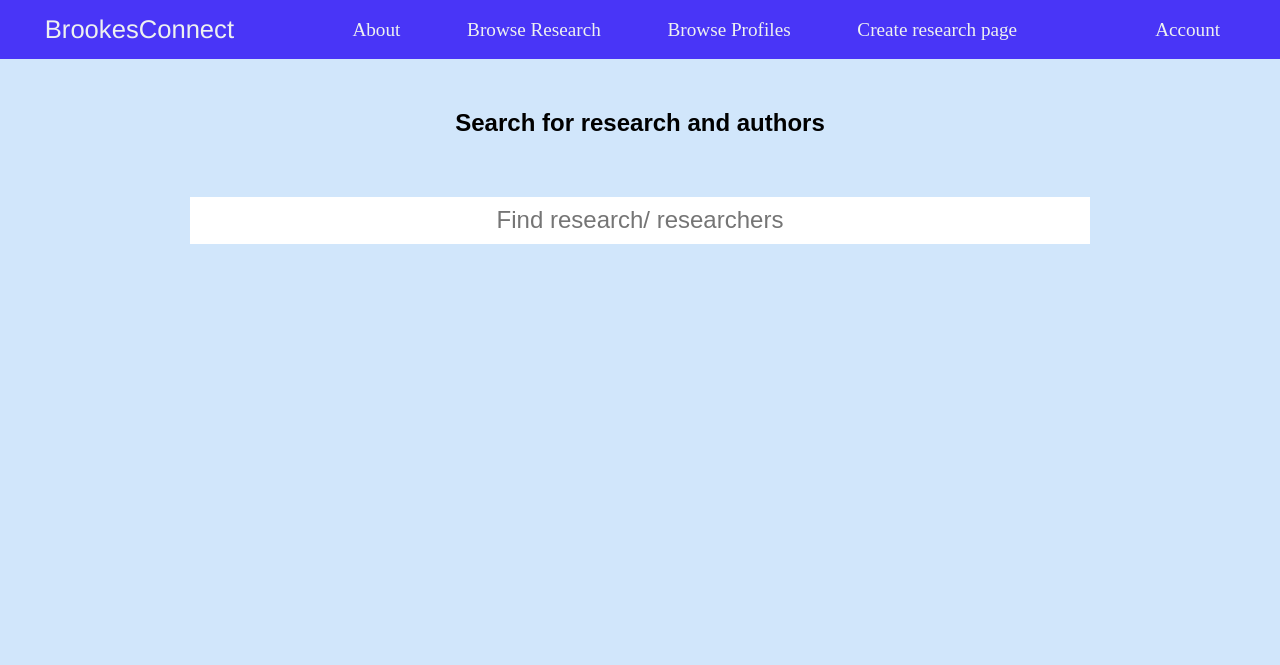
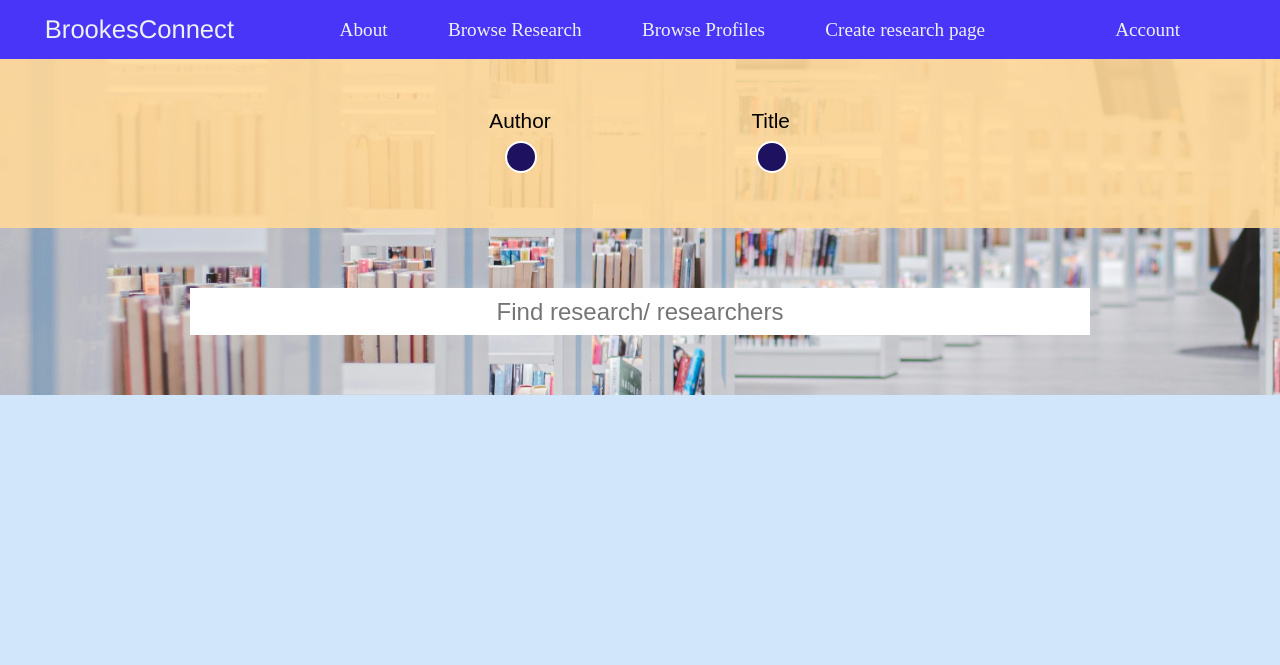
Before and after one commit to JimWould99/group_project, a PHP site: page /search/search.html in a window 1280 px wide; the page is wider, and only the part inside the window is pictured. Shown: the top 665 px of that part. Run offline with PHP 8.4, Linux system fonts and the light colour scheme.

Commit message:
edited search

```diff
--- a/search/search.html
+++ b/search/search.html
@@ -18,8 +18,18 @@
       <a href="#">Account</a>
     </div>
 
+      <div id="top_section">
+        <div id="select_search">
+            <label for="author_select">Author
+            <input onclick="checkResults()" type="radio" name="account_type" class="second" id="author_select" value="author_select">
+            <span class="checked"></span>
+            </label>
+            <label for="title_select">Title
+            <input onclick="checkResults()" type="radio" name="account_type" class="second" id="title_select" value="title_select">
+            <span class="checked"></span>
+        </div>
+
             <div id="search_bar_section">
-      <h2>Search for research and authors</h2>
         <input
           type="text"
           id="search_bar"
@@ -28,115 +38,132 @@
         />
             </div>
 
+      </div>
+
     <div id="search_results">
+
       <div id="research_card">
-        <p id="title">Example title</p>
+        <p id="title">Example title one</p>
+        <div id="image"></div>
         <p id="short_bio">
           Short Bio: Neque convallis a cras semper auctor neque. Tempus
-          imperdiet nulla malesuada pellentesque elit eget. est veli Neque
-          convallis a cras semper auctor neque. Tempus imperdiet nulla malesuada
-          pellentesque elit eget. est veli
+          imperdiet nulla malesuada pellentesque elit eget. Tempus
+          imperdiet nulla malesuada pellentesque elit eget.
         </p>
         <p id="author">David Lightfoot</p>
-        <a href="#">Link to work</a>
       </div>
 
       <div id="research_card">
-        <p id="title">Example title</p>
+        <p id="title">Example title two</p>
+        <div id="image"></div>
         <p id="short_bio">
           Short Bio: Neque convallis a cras semper auctor neque. Tempus
-          imperdiet nulla malesuada pellentesque elit eget. est veli Neque
-          convallis a cras semper auctor neque. Tempus imperdiet nulla malesuada
-          pellentesque elit eget. est veli
+          imperdiet nulla malesuada pellentesque elit eget. Tempus
+          imperdiet nulla malesuada pellentesque elit eget.
         </p>
         <p id="author">Nav Dean</p>
-        <a href="#">Link to work</a>
       </div>
 
+
       <div id="research_card">
-        <p id="title">Example title</p>
+        <p id="title">Example title two</p>
+        <div id="image"></div>
         <p id="short_bio">
           Short Bio: Neque convallis a cras semper auctor neque. Tempus
-          imperdiet nulla malesuada pellentesque elit eget. est veli Neque
-          convallis a cras semper auctor neque. Tempus imperdiet nulla malesuada
-          pellentesque elit eget. est veli
+          imperdiet nulla malesuada pellentesque elit eget. Tempus
+          imperdiet nulla malesuada pellentesque elit eget.
+        </p>
+        <p id="author">Samia Kamal</p>
+      </div>
+
+
+      <div id="research_card">
+        <p id="title">Example title three</p>
+        <div id="image"></div>
+        <p id="short_bio">
+          Short Bio: Neque convallis a cras semper auctor neque. Tempus
+          imperdiet nulla malesuada pellentesque elit eget. Tempus
+          imperdiet nulla malesuada pellentesque elit eget.
+        </p>
+        <p id="author">Joe Bloggs</p>
+      </div>
+
+
+      <div id="research_card">
+        <p id="title">Example title four</p>
+        <div id="image"></div>
+        <p id="short_bio">
+          Short Bio: Neque convallis a cras semper auctor neque. Tempus
+          imperdiet nulla malesuada pellentesque elit eget. Tempus
+          imperdiet nulla malesuada pellentesque elit eget.
+        </p>
+        <p id="author">Clare Martin</p>
+      </div>
+
+
+      <div id="research_card">
+        <p id="title">Example title five</p>
+        <div id="image"></div>
+        <p id="short_bio">
+          Short Bio: Neque convallis a cras semper auctor neque. Tempus
+          imperdiet nulla malesuada pellentesque elit eget. Tempus
+          imperdiet nulla malesuada pellentesque elit eget.
         </p>
         <p id="author">Muhammad Younas</p>
-        <a href="#">Link to work</a>
       </div>
 
+
       <div id="research_card">
-        <p id="title">Example title</p>
+        <p id="title">Example title one</p>
+        <div id="image"></div>
         <p id="short_bio">
           Short Bio: Neque convallis a cras semper auctor neque. Tempus
-          imperdiet nulla malesuada pellentesque elit eget. est veli Neque
-          convallis a cras semper auctor neque. Tempus imperdiet nulla malesuada
-          pellentesque elit eget. est veli
+          imperdiet nulla malesuada pellentesque elit eget. Tempus
+          imperdiet nulla malesuada pellentesque elit eget.
         </p>
-        <p id="author">Arantza Aldea</p>
-        <a href="#">Link to work</a>
+        <p id="author">David Lightfoot</p>
       </div>
 
+
       <div id="research_card">
-        <p id="title">Example title</p>
+        <p id="title">Example title one</p>
+        <div id="image"></div>
         <p id="short_bio">
           Short Bio: Neque convallis a cras semper auctor neque. Tempus
-          imperdiet nulla malesuada pellentesque elit eget. est veli Neque
-          convallis a cras semper auctor neque. Tempus imperdiet nulla malesuada
-          pellentesque elit eget. est veli
+          imperdiet nulla malesuada pellentesque elit eget. Tempus
+          imperdiet nulla malesuada pellentesque elit eget.
         </p>
-        <p id="author">Samia Kemal</p>
-        <a href="#">Link to work</a>
+        <p id="author">David Lightfoot</p>
       </div>
 
+
       <div id="research_card">
-        <p id="title">Example title</p>
+        <p id="title">Example title one</p>
+        <div id="image"></div>
         <p id="short_bio">
           Short Bio: Neque convallis a cras semper auctor neque. Tempus
-          imperdiet nulla malesuada pellentesque elit eget. est veli Neque
-          convallis a cras semper auctor neque. Tempus imperdiet nulla malesuada
-          pellentesque elit eget. est veli
+          imperdiet nulla malesuada pellentesque elit eget. Tempus
+          imperdiet nulla malesuada pellentesque elit eget.
         </p>
-        <p id="author">Joe Bloggs</p>
-        <a href="#">Link to work</a>
+        <p id="author">David Lightfoot</p>
       </div>
 
+
       <div id="research_card">
-        <p id="title">Example title</p>
+        <p id="title">Example title one</p>
+        <div id="image"></div>
         <p id="short_bio">
           Short Bio: Neque convallis a cras semper auctor neque. Tempus
-          imperdiet nulla malesuada pellentesque elit eget. est veli Neque
-          convallis a cras semper auctor neque. Tempus imperdiet nulla malesuada
-          pellentesque elit eget. est veli
+          imperdiet nulla malesuada pellentesque elit eget. Tempus
+          imperdiet nulla malesuada pellentesque elit eget.
         </p>
         <p id="author">David Lightfoot</p>
-        <a href="#">Link to work</a>
       </div>
 
-      <div id="research_card">
-        <p id="title">Example title</p>
-        <p id="short_bio">
-          Short Bio: Neque convallis a cras semper auctor neque. Tempus
-          imperdiet nulla malesuada pellentesque elit eget. est veli Neque
-          convallis a cras semper auctor neque. Tempus imperdiet nulla malesuada
-          pellentesque elit eget. est veli
-        </p>
-        <p id="author">David Lightfoot</p>
-        <a href="#">Link to work</a>
+
+
     </div>
 
-      <div id="research_card">
-        <p id="title">Example title</p>
-        <p id="short_bio">
-          Short Bio: Neque convallis a cras semper auctor neque. Tempus
-          imperdiet nulla malesuada pellentesque elit eget. est veli Neque
-          convallis a cras semper auctor neque. Tempus imperdiet nulla malesuada
-          pellentesque elit eget. est veli
-        </p>
-        <p id="author">David Lightfoot</p>
-        <a href="#">Link to work</a>
-      </div>
-    </div>
 
     <div id="footer_landing">
       <div class="sub_footer">
--- a/search/search.js
+++ b/search/search.js
@@ -1,22 +1,32 @@
 const cards = document.querySelectorAll("#research_card");
-
 for (let i = 0; i <= cards.length - 1; i++) {
   cards[i].style.display = "none";
 }
 
 function checkResults() {
-  const search = document.querySelector("input");
+  const search = document.querySelector("#search_bar");
   const search_value = search.value.toLowerCase();
+  const authors = document.querySelectorAll("#author");
+  const titles = document.querySelectorAll("#title");
 
-  const authors = document.querySelectorAll("#author");
+  // let titles = document.querySelectorAll("#title");
+  let author_button = document.querySelector("#author_select");
+  let title_button = document.querySelector("#title_select");
 
   if (search_value === "") {
+    if (author_button.checked) {
+      search.placeholder = "Search by author";
+    } else if (title_button.checked) {
+      search.placeholder = "Search by title";
+    }
     return;
   }
 
+  if (author_button.checked) {
+    search.placeholder = "Search by authors";
+    console.log("clicked author");
     for (let i = 0; i <= authors.length - 1; i++) {
       cards[i].style.display = "block";
-
       if (authors[i].innerHTML.toLowerCase().includes(search_value)) {
         console.log(`author match: ${authors[i].innerHTML}`);
         cards[i].style.display = "";
@@ -24,4 +34,29 @@ function checkResults() {
         cards[i].style.display = "none";
       }
     }
+  } else if (title_button.checked) {
+    search.placeholder = "Search by title";
+    console.log("clicked title");
+    for (let i = 0; i <= titles.length - 1; i++) {
+      cards[i].style.display = "block";
+      if (titles[i].innerHTML.toLowerCase().includes(search_value)) {
+        console.log(`author match: ${titles[i].innerHTML}`);
+        cards[i].style.display = "";
+      } else {
+        cards[i].style.display = "none";
       }
+    }
+  } else {
+    for (let i = 0; i <= titles.length - 1; i++) {
+      cards[i].style.display = "block";
+      if (
+        titles[i].innerHTML.toLowerCase().includes(search_value) ||
+        authors[i].innerHTML.toLowerCase().includes(search_value)
+      ) {
+        cards[i].style.display = "";
+      } else {
+        cards[i].style.display = "none";
+      }
+    }
+  }
+}
--- a/styles.css
+++ b/styles.css
@@ -16,6 +16,7 @@ CSS for all pages
   font-size: 1.1rem;
   padding-left: 3.5%;
   width: 100%;
+  box-sizing: border-box;
 }
 
 #info {
@@ -616,7 +617,7 @@ Search page
   align-items: center;
   justify-content: center;
   gap: 40px;
-  margin: 30px 0px 50px 0px;
+  padding: 60px 0px 60px 0px;
 }
 
 #search_bar {
@@ -638,14 +639,22 @@ Search page
   gap: 50px;
   padding: 0% 3.5% 0% 3.5%;
   margin-bottom: 30px;
+  margin-top: 30px;
+}
+
+#top_section {
+  background-image: url("../images/library.jpg");
+  background-size: 200%;
+  background-position-y: 49%;
+  background-position-x: 20%;
 }
 
 #research_card {
   display: grid;
-  padding: 20px 40px;
-  grid-template-rows: 2fr 6fr 1fr 1fr;
+  padding: 20px 35px;
+  grid-template-rows: 1fr 4.5fr 2fr 0.5fr;
   background-color: #fffff0;
-  height: 325px;
+  height: 450px;
   text-align: center;
 }
 
@@ -655,12 +664,59 @@ Search page
 
 #research_card > p:first-child {
   font-size: 1.5rem;
+  margin-bottom: 5px;
 }
 
 #research_card > p:nth-child(3) {
+  font-size: 0.9rem;
+}
+
+#research_card > p:nth-child(4) {
   font-size: 1.2rem;
+}
+
+#research_card > #image {
+  background-image: url("../images/engo.jpg");
+  background-size: 140%;
+  background-position-x: 60%;
+}
+
+#research_card > * {
+  display: flex;
+  align-items: center;
+  justify-content: center;
 }
 
 #search_page {
   min-height: 100vh;
 }
+
+#select_search {
+  display: flex;
+  align-items: center;
+  justify-content: center;
+  gap: 200px;
+  padding-top: 50px;
+  padding-bottom: 50px;
+  background-color: rgb(255, 217, 152, 0.9);
+}
+
+#select_search > * {
+  display: flex;
+  flex-direction: column;
+  align-items: center;
+  justify-self: center;
+  gap: 5px;
+  font-size: 1.3rem;
+}
+
+input[type="radio"].second {
+  appearance: none;
+  width: 32px;
+  height: 32px;
+  border: 2px solid white;
+  border-radius: 50%;
+  background-color: #1d1160;
+  display: grid;
+  place-content: center;
+}
```
Also changed, not shown: Landing_page/landingpage.html (+68 -37 lines), images/library.jpg (added). Lines whose indentation alone changed are shown as unchanged.
